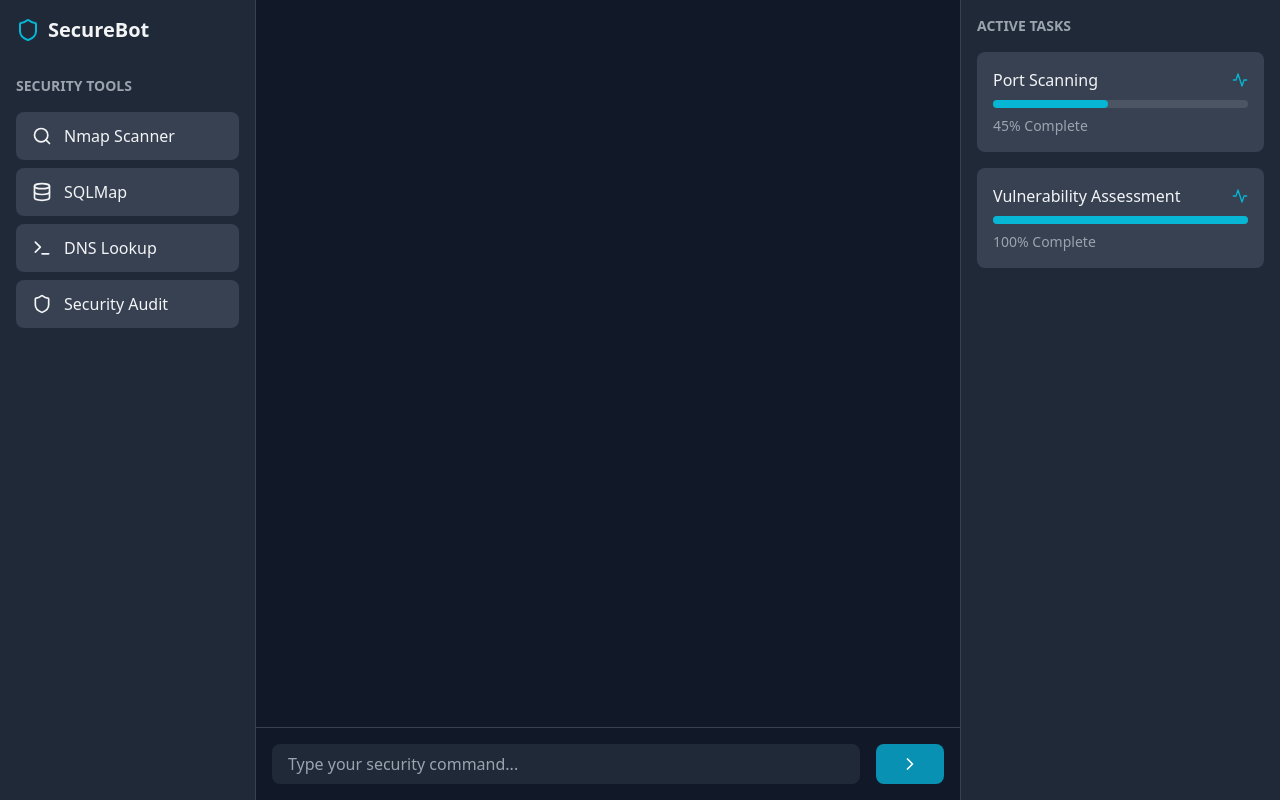
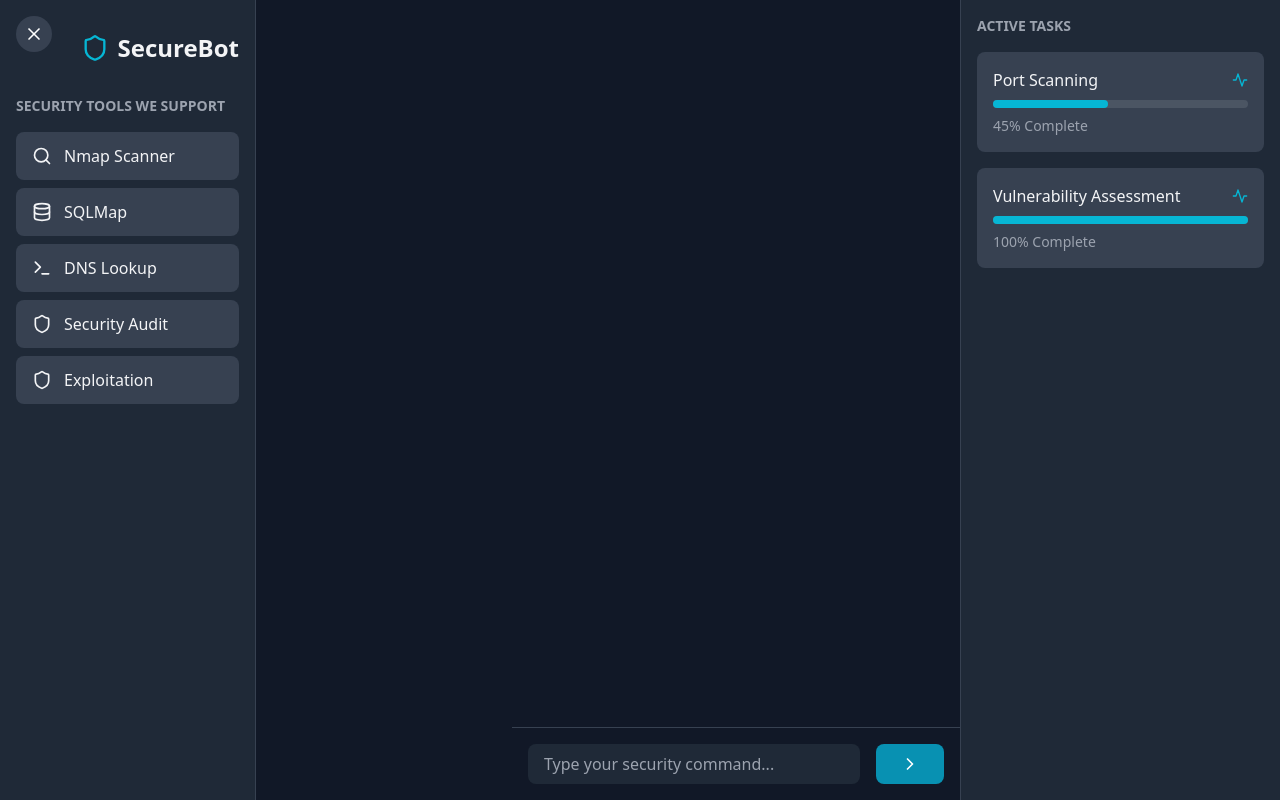
Before and after one commit to Adibahe/AutoSec-AI-Powered-Cybersecurity-Automation-tool, a React (Vite) app in the folder webapp/Bahe-fav-ui/: page / in a window 1280 px wide. Built offline with nearby package versions, Linux system fonts and the light colour scheme.

Commit message:
made some changes in bahe-fav-ui

```diff
--- a/webapp/Bahe-fav-ui/src/App.tsx
+++ b/webapp/Bahe-fav-ui/src/App.tsx
@@ -1,4 +1,5 @@
 import React, { useState } from "react";
+import { Menu, X } from "lucide-react"; // Import icons for toggle button
 import Sidebar from "./components/SideBar";
 import ChatArea from "./components/ChatArea";
 import TaskList from "./components/TaskList";
@@ -34,6 +35,7 @@ function Chat() {
     { id: "1", name: "Port Scanning", status: "running", progress: 45 },
     { id: "2", name: "Vulnerability Assessment", status: "completed", progress: 100 },
   ]);
+  const [isSidebarVisible, setIsSidebarVisible] = useState(true); // State to toggle sidebar visibility
 
   const handleSubmit = async (e: React.FormEvent) => {
     e.preventDefault();
@@ -109,11 +111,23 @@ function Chat() {
 
   return (
     <div className="flex h-screen bg-gray-900 text-gray-100">
-      <Sidebar />
-      <div className="flex-1 flex flex-col">
+      {/* Toggle Button */}
+      <button
+        className="absolute top-4 left-4 z-10 bg-gray-700 text-white p-2 rounded-full hover:bg-gray-600 transition"
+        onClick={() => setIsSidebarVisible(!isSidebarVisible)}
+      >
+        {isSidebarVisible ? <X size={20} /> : <Menu size={20} />}
+      </button>
+
+      {/* Sidebar */}
+      {isSidebarVisible && <Sidebar />}
+
+      {/* Main Content */}
+      <div className={`flex-1 flex flex-col ${isSidebarVisible ? "ml-64" : "ml-0"} transition-all`}>
         <ChatArea messages={messages} />
         <InputForm input={input} setInput={setInput} handleSubmit={handleSubmit} />
       </div>
+
       <TaskList tasks={tasks} />
     </div>
   );
--- a/webapp/Bahe-fav-ui/src/components/SideBar.tsx
+++ b/webapp/Bahe-fav-ui/src/components/SideBar.tsx
@@ -3,25 +3,34 @@ import React from 'react';
 import { Shield, Search, Database, Terminal } from 'lucide-react';
 
 const tools = [
-  { name: 'Nmap Scanner', icon: <Search size={20} /> },
-  { name: 'SQLMap', icon: <Database size={20} /> },
-  { name: 'DNS Lookup', icon: <Terminal size={20} /> },
-  { name: 'Security Audit', icon: <Shield size={20} /> }
+  { name: 'Nmap Scanner', icon: <Search size={20} />, link: 'https://nmap.org/book/intro.html' },
+  { name: 'SQLMap', icon: <Database size={20} />, link: 'https://www.cyberbugs.in/post/what-is-sqlmap' },
+  { name: 'DNS Lookup', icon: <Terminal size={20} />, link: 'https://denizhalil.com/2024/08/30/what-is-dns-lookup-nslookup-examples/' },
+  { name: 'Security Audit', icon: <Shield size={20} />, link: 'https://qualysec.com/what-is-security-audit/' },
+  { name: 'Exploitation', icon: <Shield size={20} />, link: 'https://example.com/exploitation' },
 ];
 
 const Sidebar = () => (
   <div className="w-64 bg-gray-800 p-4 border-r border-gray-700">
-    <div className="flex items-center space-x-2 mb-8">
-      <Shield className="text-cyan-500" size={24} />
-      <h1 className="text-xl font-bold">SecureBot</h1>
+    <div className="flex items-center justify-end space-x-2 mb-8 mt-4">
+      <Shield className="text-cyan-500" size={28} />
+      <h1 className="text-2xl font-bold">SecureBot</h1>
     </div>
-    <h2 className="text-sm font-semibold text-gray-400 uppercase mb-4">Security Tools</h2>
+    <h2 className="text-sm font-semibold text-gray-400 uppercase mb-4">Security Tools we Support</h2>
     <div className="space-y-2">
       {tools.map((tool, index) => (
-        <button key={index} className="w-full flex items-center space-x-3 px-4 py-3 rounded-lg bg-gray-700 hover:bg-gray-600 transition-colors">
-          {tool.icon}
-          <span>{tool.name}</span>
-        </button>
+        <a
+          key={index}
+          href={tool.link}
+          target="_blank"
+          rel="noopener noreferrer"
+          className="block"
+        >
+          <button className="w-full flex items-center space-x-3 px-4 py-3 rounded-lg bg-gray-700 hover:bg-gray-600 transition-colors">
+            {tool.icon}
+            <span>{tool.name}</span>
+          </button>
+        </a>
       ))}
     </div>
   </div>
```
Also changed, not shown: 1 other file (tests, documents, lock files or other folders).
